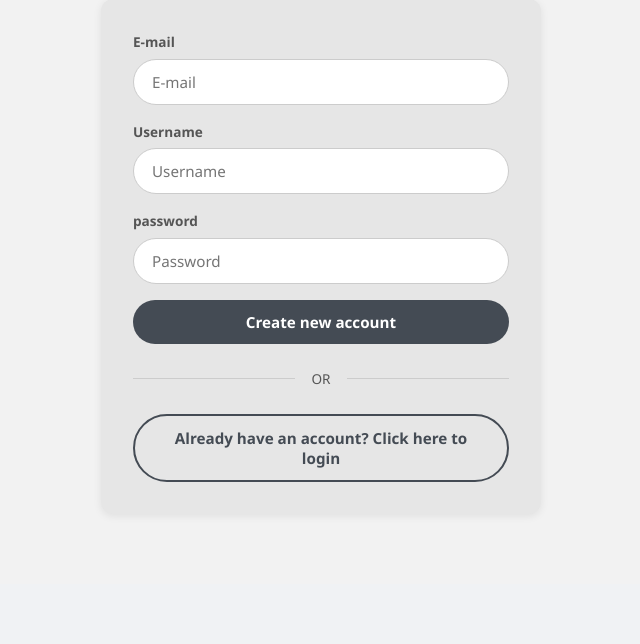
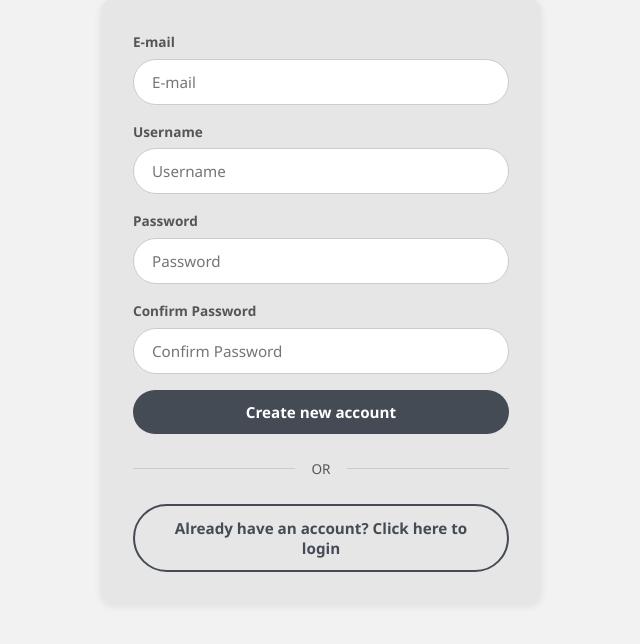
Before and after one commit to nuhaaaaaaa24/SignBridge, a Flask app: page /register-page in a window 1280 px wide. Shown: the part 216-860 px from the top of the page, without its empty margins (319-959 px from the left). Before the commit the page ends 731 px from the top, so only its background shows below. Run offline with Flask 3, Linux system fonts and the light colour scheme.

Commit message:
Added password confirmation field to prevent typos, implement frontend/backend password validation, Added specific error msgs for existing username/email, enforce minimum 6 character password length

```diff
--- a/app.py
+++ b/app.py
@@ -122,6 +122,21 @@ def register():
     if not username or not email or not password:
         return jsonify({"success": False, "message": "All fields are required"}), 400
 
+    if len(password) < 6:
+        return jsonify({"success": False, "message": "Password must be at least 6 characters"}), 400
+
+    # Check if the user entered a username that already exists in the application
+    with sqlite3.connect("users.db") as conn:
+        c = conn.cursor()
+        c.execute("SELECT username FROM users WHERE username = ?", (username,))
+        if c.fetchone():
+            return jsonify({"success": False, "message": f"'{username}' is already exists in the application. Please enter a different username."}), 400
+
+        # Check if the user entered an email that already exists in the application (when registering).
+        c.execute("SELECT email FROM users WHERE email = ?", (email,))
+        if c.fetchone():
+            return jsonify({"success": False, "message": "This email is already registered. Please use a different email."}), 400
+
     hashed = generate_password_hash(password)
 
     try:
@@ -133,7 +148,7 @@ def register():
             )
         return jsonify({"success": True, "message": "Registered successfully"})
     except sqlite3.IntegrityError:
-        return jsonify({"success": False, "message": "Username or email exists"}), 400
+        return jsonify({"success": False, "message": "Registration failed. Please try again."}), 400
 
 # ── Login ──
 @app.route("/login", methods=["POST"])
--- a/requirements.txt
+++ b/requirements.txt
@@ -1,5 +1,3 @@
 Flask==3.1.3
 Flask-SocketIO==5.6.1
 Flask-Limiter==4.1.1
-eventlet==0.35.2
-werkzeug==3.1.7
--- a/templates/register.html
+++ b/templates/register.html
@@ -48,8 +48,14 @@
 
             <!-- password -->
             <div class="form-group">
-                <label class="form-label" for="password">password</label>
+                <label class="form-label" for="password">Password</label>
                 <input class="input" type="password" id="password" placeholder="Password">
+            </div>
+
+            <!-- confirm password -->
+            <div class="form-group">
+                <label class="form-label" for="confirmPassword">Confirm Password</label>
+                <input class="input" type="password" id="confirmPassword" placeholder="Confirm Password">
             </div>
             <!-- new account  -->
             <button class="btn btn-primary btn-block" onclick="register()">Create new account</button>
@@ -68,8 +74,15 @@
             const username = document.getElementById('username').value.trim();
             const email = document.getElementById('email').value.trim();
             const password = document.getElementById('password').value.trim();
-            if (!username || !email || !password) {
+            const confirmPassword = document.getElementById('confirmPassword').value.trim();
+
+            if (!username || !email || !password || !confirmPassword) {
                 alert("Please fill all fields");
+                return;
+            }
+
+            if (password !== confirmPassword) {
+                alert("Passwords do not match");
                 return;
             }
 
```
Also changed, not shown: users.db.
